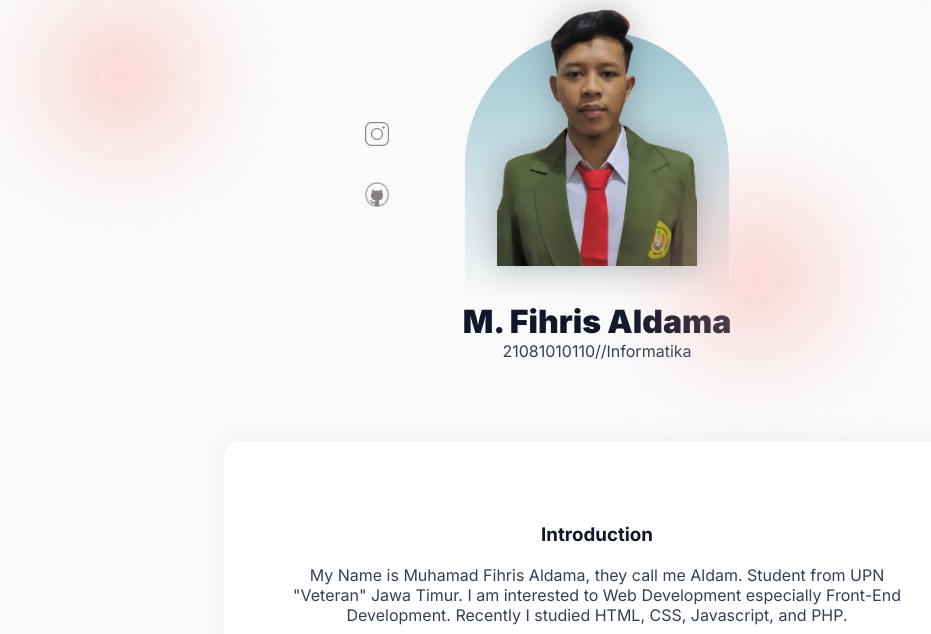
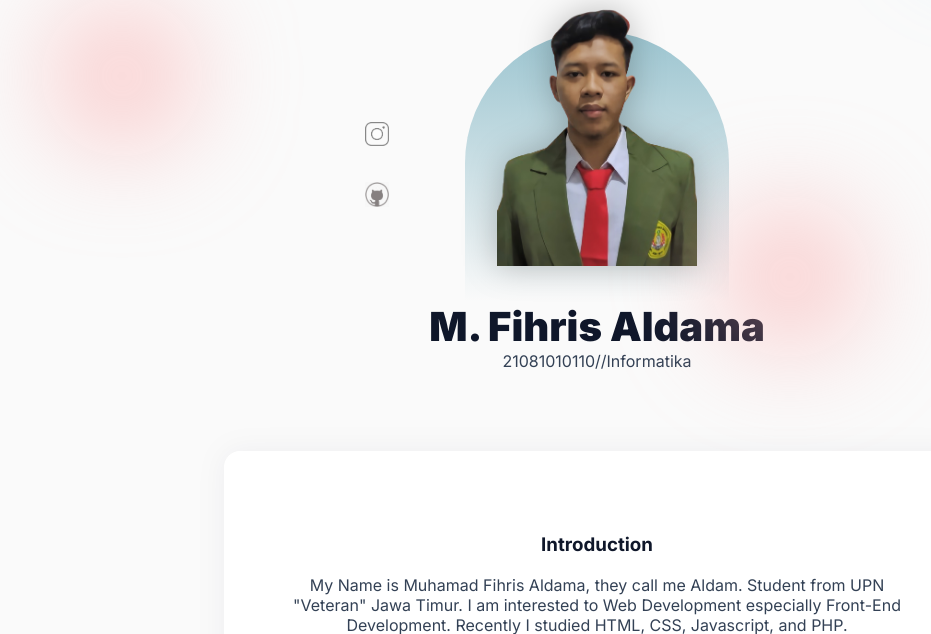
Before and after one commit to fihrisaldama015/pemweb-A081, a PHP site: page / in a window 1280 px wide. Shown: the part 145-779 px from the top of the page, without its empty margins (43-974 px from the left). Run offline with PHP 8.4, Linux system fonts and the light colour scheme; data that the repository does not hold is empty.

Commit message:
[MODIFIED] #name:font-size

```diff
--- a/Pertemuan_4/style.css
+++ b/Pertemuan_4/style.css
@@ -123,6 +123,7 @@
 .info > h1 {
   font-weight: 900;
   margin: 0;
+  font-size: 2.5rem;
   color: #0f172a;
   text-align: center;
 }
```
